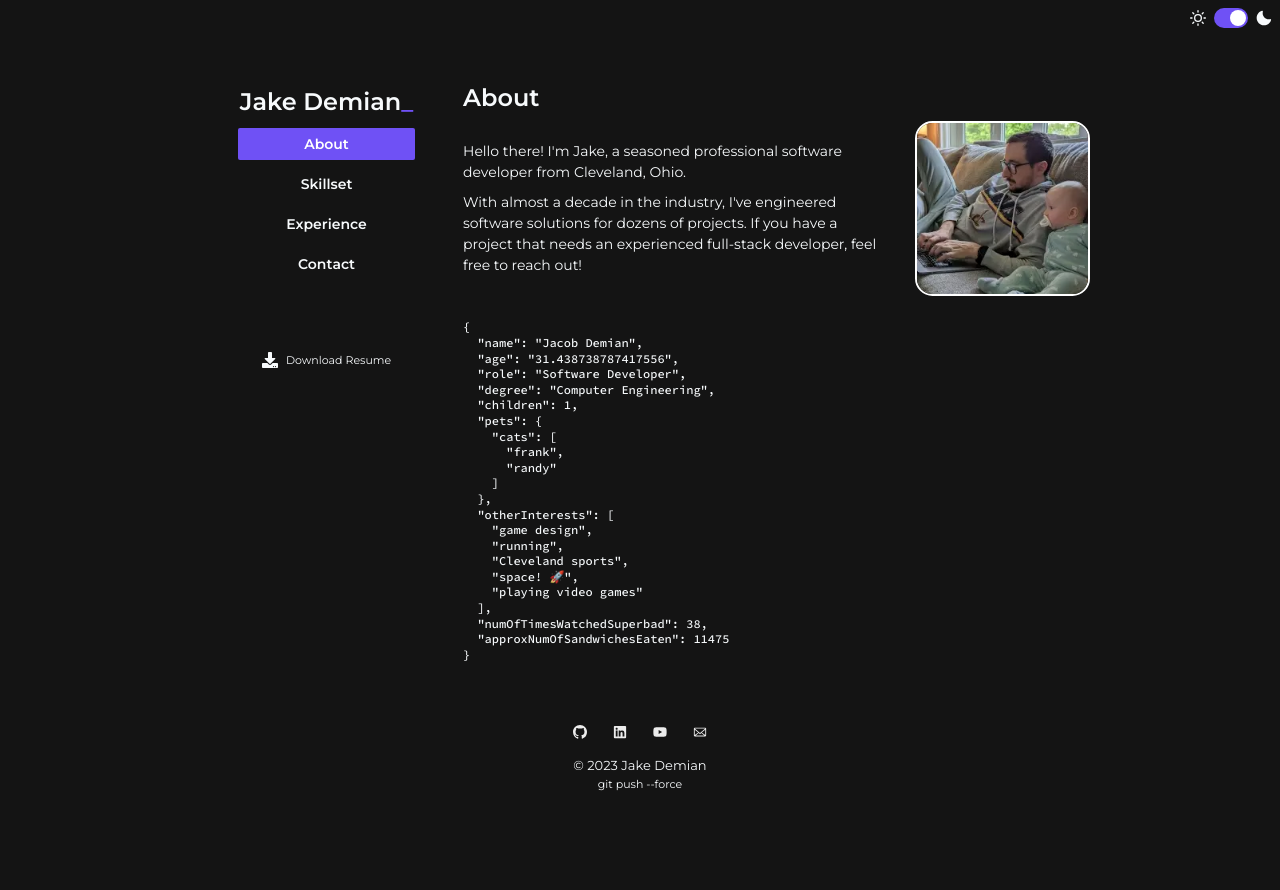
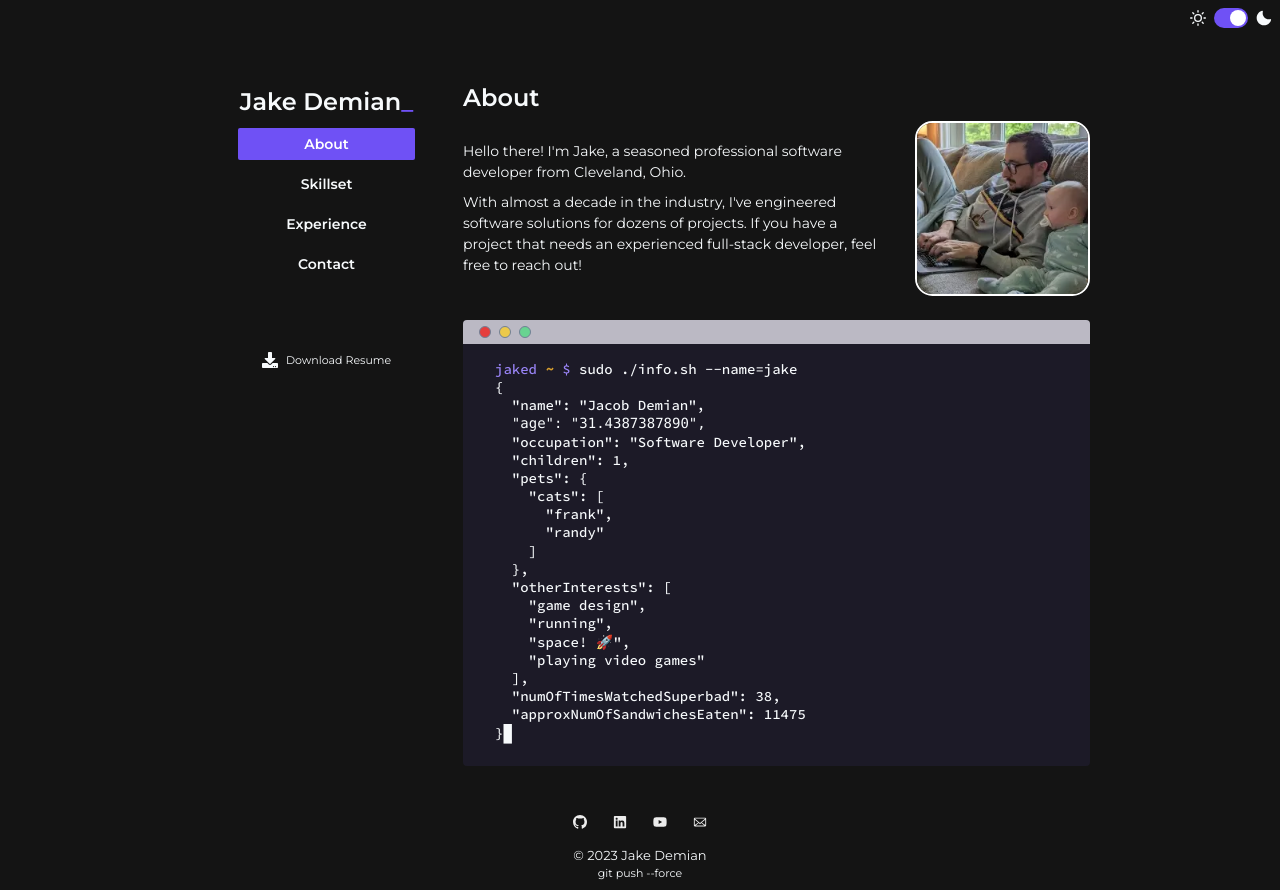
Before and after one commit to jakedemian/jake-personal-website, a React (Create React App) app: page / in a window 1280 px wide. Before the commit the page ends 800 px from the top, so only its background shows below. Built offline with nearby package versions, Linux system fonts and the light colour scheme.

Commit message:
Fake Terminal for Json Section (#26)

```diff
--- a/package.json
+++ b/package.json
@@ -17,6 +17,7 @@
     "@types/react": "^18.0.0",
     "@types/react-dom": "^18.0.0",
     "framer-motion": "^6",
+    "polished": "^4.2.2",
     "react": "^18.2.0",
     "react-device-detect": "^2.2.3",
     "react-dom": "^18.2.0",
--- a/src/Routes/About/JsonSection.tsx
+++ b/src/Routes/About/JsonSection.tsx
@@ -1,5 +1,6 @@
-import { Box } from '@chakra-ui/react';
 import React, { useEffect, useState } from 'react';
+import { Box, HStack, useTheme } from '@chakra-ui/react';
+import { desaturate } from 'polished';
 
 const BORN_DATE_TIME = new Date(1991, 11, 9, 0, 6, 0, 0);
 const getExactAge = () => {
@@ -9,26 +10,123 @@ const getExactAge = () => {
   );
 };
 
-const JsonSection: React.FC = () => {
+const AgeDisplay: React.FC = () => {
   const [exactAge, setExactAge] = useState<number>(getExactAge());
 
   useEffect(() => {
     setInterval(() => {
       setExactAge(getExactAge());
-    }, 100);
+    }, 50);
   }, []);
 
+  return <pre>{`  "age": "${exactAge.toFixed(10)}",`}</pre>;
+};
+
+const FlashingCursor: React.FC = () => {
+  const [cursorShown, setCursorShown] = useState(true);
+
+  useEffect(() => {
+    const interval = setInterval(() => {
+      setCursorShown(prevCursorShown => !prevCursorShown);
+    }, 500);
+
+    return () => {
+      clearInterval(interval);
+    };
+  }, []);
+
+  return <>{cursorShown ? '}█' : '} '}</>;
+};
+
+const JsonSection: React.FC = () => {
+  const { colors } = useTheme();
+
   return (
-    <Box fontSize={12} lineHeight={1.3}>
-      <pre style={{ fontFamily: 'Source Code Pro' }}>
-        {`
-{
+    <Box
+      lineHeight={1.3}
+      bg={desaturate(0.3, colors.primary[900])}
+      w={{ base: '90%', lg: '100%' }}
+      borderRadius={4}
+      mt={4}
+      mb={{ base: 8, lg: 0 }}
+    >
+      <HStack
+        w="100%"
+        h={6}
+        alignItems="center"
+        pl={4}
+        bg={desaturate(0.8, colors.primary[300])}
+        borderTopLeftRadius={4}
+        borderTopRightRadius={4}
+      >
+        {/* Think about changing these depending on detected OS */}
+        <Box
+          w={3}
+          h={3}
+          bg="red.500"
+          borderRadius={'50%'}
+          borderWidth={1}
+          borderColor="gray.500"
+          borderStyle="solid"
+        />
+        <Box
+          w={3}
+          h={3}
+          bg="yellow.400"
+          borderRadius={'50%'}
+          borderWidth={1}
+          borderColor="gray.500"
+          borderStyle="solid"
+        />
+        <Box
+          w={3}
+          h={3}
+          bg="green.300"
+          borderRadius={'50%'}
+          borderWidth={1}
+          borderColor="gray.500"
+          borderStyle="solid"
+        />
+      </HStack>
+      <Box ml={8} mb={6} fontSize={{ base: 13, lg: 14 }} pt={4}>
+        <pre>
+          <span
+            style={{
+              fontFamily: 'Source Code Pro',
+              color: colors.primary[300],
+            }}
+          >
+            {'jaked '}
+          </span>
+          <span
+            style={{
+              fontFamily: 'Source Code Pro',
+              fontWeight: 700,
+              color: colors.yellow[500],
+            }}
+          >
+            {'~'}
+          </span>
+          <span
+            style={{
+              fontFamily: 'Source Code Pro',
+              color: colors.primary[300],
+            }}
+          >
+            {' $ '}
+          </span>
+          <span style={{ fontFamily: 'Source Code Pro' }}>
+            {'sudo ./info.sh --name=jake'}
+          </span>
+        </pre>
+        <pre style={{ fontFamily: 'Source Code Pro' }}>
+          {`{
   "name": "Jacob Demian",
 `}
-        {`  "age": "${exactAge}",
-`}
-        {`  "role": "Software Developer",
-  "degree": "Computer Engineering",
+
+          <AgeDisplay />
+
+          {`  "occupation": "Software Developer",
   "children": 1,
   "pets": {
     "cats": [
@@ -39,16 +137,16 @@ const JsonSection: React.FC = () => {
   "otherInterests": [
     "game design",
     "running",
-    "Cleveland sports",
     "space! 🚀",
     "playing video games"
   ],
   "numOfTimesWatchedSuperbad": 38,
 `}
-        {`  "approxNumOfSandwichesEaten": ${Math.floor(exactAge * 365)}
-}
+          {`  "approxNumOfSandwichesEaten": ${Math.floor(getExactAge() * 365)}
 `}
-      </pre>
+          <FlashingCursor />
+        </pre>
+      </Box>
     </Box>
   );
 };
```
Also changed, not shown: 1 other file (tests, documents, lock files or other folders).
